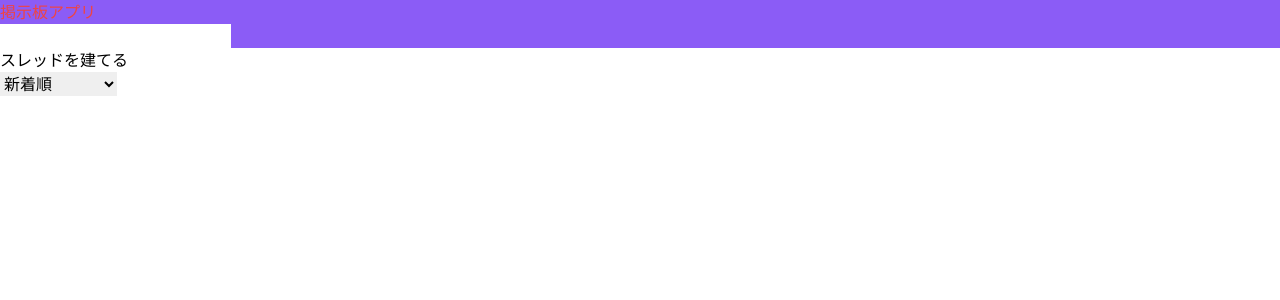
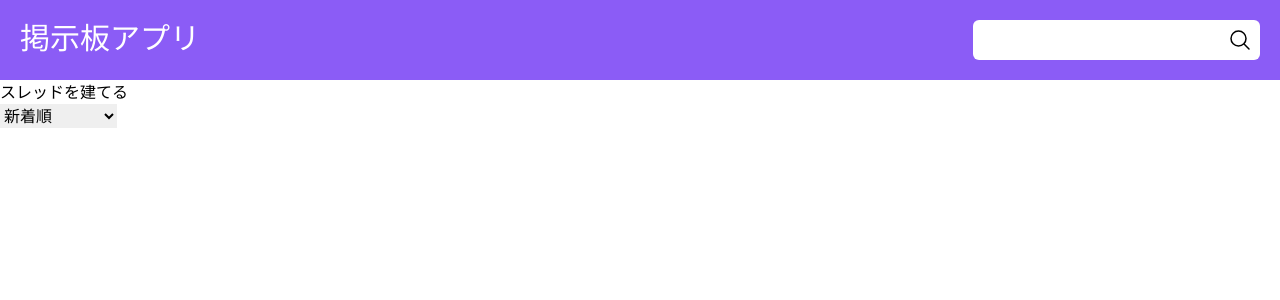
Before and after one commit to Yuga193/-Bulletinboard-Work, a Flask app: page / in a window 1280 px wide. Shown: the top 300 px of the page. Run offline with Flask 3, Linux system fonts and the light colour scheme.

Commit message:
layout 仮完成

```diff
--- a/app/app.py
+++ b/app/app.py
@@ -6,7 +6,7 @@ app = Flask(__name__)
 def main():
     return render_template("html/main.html")
 
-@app.route("/a")
+@app.route("/build")
 def build():
     return render_template("html/build.html")
 
--- a/app/static/dist/output.css
+++ b/app/static/dist/output.css
@@ -544,8 +544,204 @@ video {
   position: static;
 }
 
+.right-auto {
+  right: auto;
+}
+
+.right-full {
+  right: 100%;
+}
+
+.right-10 {
+  right: 2.5rem;
+}
+
+.float-right {
+  float: right;
+}
+
+.mx-auto {
+  margin-left: auto;
+  margin-right: auto;
+}
+
 .block {
   display: block;
+}
+
+.flex {
+  display: flex;
+}
+
+.h-12 {
+  height: 3rem;
+}
+
+.h-5 {
+  height: 1.25rem;
+}
+
+.h-6 {
+  height: 1.5rem;
+}
+
+.min-h-screen {
+  min-height: 100vh;
+}
+
+.w-12 {
+  width: 3rem;
+}
+
+.w-24 {
+  width: 6rem;
+}
+
+.w-5 {
+  width: 1.25rem;
+}
+
+.w-full {
+  width: 100%;
+}
+
+.w-1\/12 {
+  width: 8.333333%;
+}
+
+.w-6 {
+  width: 1.5rem;
+}
+
+.w-0 {
+  width: 0px;
+}
+
+.w-3 {
+  width: 0.75rem;
+}
+
+.w-1\/4 {
+  width: 25%;
+}
+
+.w-1\/3 {
+  width: 33.333333%;
+}
+
+.max-w-md {
+  max-width: 28rem;
+}
+
+.cursor-not-allowed {
+  cursor: not-allowed;
+}
+
+.flex-row {
+  flex-direction: row;
+}
+
+.flex-col {
+  flex-direction: column;
+}
+
+.flex-col-reverse {
+  flex-direction: column-reverse;
+}
+
+.items-end {
+  align-items: flex-end;
+}
+
+.items-center {
+  align-items: center;
+}
+
+.justify-normal {
+  justify-content: normal;
+}
+
+.justify-end {
+  justify-content: flex-end;
+}
+
+.justify-center {
+  justify-content: center;
+}
+
+.justify-between {
+  justify-content: space-between;
+}
+
+.justify-around {
+  justify-content: space-around;
+}
+
+.justify-evenly {
+  justify-content: space-evenly;
+}
+
+.justify-stretch {
+  justify-content: stretch;
+}
+
+.gap-y-10 {
+  row-gap: 2.5rem;
+}
+
+.rounded-full {
+  border-radius: 9999px;
+}
+
+.rounded-lg {
+  border-radius: 0.5rem;
+}
+
+.rounded-sm {
+  border-radius: 0.125rem;
+}
+
+.rounded-r-lg {
+  border-top-right-radius: 0.5rem;
+  border-bottom-right-radius: 0.5rem;
+}
+
+.rounded-s-md {
+  border-start-start-radius: 0.375rem;
+  border-end-start-radius: 0.375rem;
+}
+
+.rounded-e-md {
+  border-start-end-radius: 0.375rem;
+  border-end-end-radius: 0.375rem;
+}
+
+.rounded-ee-md {
+  border-end-end-radius: 0.375rem;
+}
+
+.rounded-ee {
+  border-end-end-radius: 0.25rem;
+}
+
+.bg-blue-500 {
+  --tw-bg-opacity: 1;
+  background-color: rgb(59 130 246 / var(--tw-bg-opacity));
+}
+
+.bg-gray-500 {
+  --tw-bg-opacity: 1;
+  background-color: rgb(107 114 128 / var(--tw-bg-opacity));
+}
+
+.bg-green-100 {
+  --tw-bg-opacity: 1;
+  background-color: rgb(220 252 231 / var(--tw-bg-opacity));
+}
+
+.bg-purple-500 {
+  --tw-bg-opacity: 1;
+  background-color: rgb(168 85 247 / var(--tw-bg-opacity));
 }
 
 .bg-violet-500 {
@@ -553,7 +749,90 @@ video {
   background-color: rgb(139 92 246 / var(--tw-bg-opacity));
 }
 
+.bg-white {
+  --tw-bg-opacity: 1;
+  background-color: rgb(255 255 255 / var(--tw-bg-opacity));
+}
+
+.bg-cyan-500 {
+  --tw-bg-opacity: 1;
+  background-color: rgb(6 182 212 / var(--tw-bg-opacity));
+}
+
+.bg-gradient-to-br {
+  background-image: linear-gradient(to bottom right, var(--tw-gradient-stops));
+}
+
+.from-cyan-100 {
+  --tw-gradient-from: #cffafe var(--tw-gradient-from-position);
+  --tw-gradient-to: rgb(207 250 254 / 0) var(--tw-gradient-to-position);
+  --tw-gradient-stops: var(--tw-gradient-from), var(--tw-gradient-to);
+}
+
+.via-pink-200 {
+  --tw-gradient-to: rgb(251 207 232 / 0)  var(--tw-gradient-to-position);
+  --tw-gradient-stops: var(--tw-gradient-from), #fbcfe8 var(--tw-gradient-via-position), var(--tw-gradient-to);
+}
+
+.to-yellow-200 {
+  --tw-gradient-to: #fef08a var(--tw-gradient-to-position);
+}
+
+.p-4 {
+  padding: 1rem;
+}
+
+.p-3 {
+  padding: 0.75rem;
+}
+
+.p-5 {
+  padding: 1.25rem;
+}
+
+.p-52 {
+  padding: 13rem;
+}
+
+.p-1 {
+  padding: 0.25rem;
+}
+
+.p-2 {
+  padding: 0.5rem;
+}
+
+.px-4 {
+  padding-left: 1rem;
+  padding-right: 1rem;
+}
+
+.py-1 {
+  padding-top: 0.25rem;
+  padding-bottom: 0.25rem;
+}
+
+.text-3xl {
+  font-size: 1.875rem;
+  line-height: 2.25rem;
+}
+
+.text-gray-800 {
+  --tw-text-opacity: 1;
+  color: rgb(31 41 55 / var(--tw-text-opacity));
+}
+
 .text-red-500 {
   --tw-text-opacity: 1;
   color: rgb(239 68 68 / var(--tw-text-opacity));
 }
+
+.text-white {
+  --tw-text-opacity: 1;
+  color: rgb(255 255 255 / var(--tw-text-opacity));
+}
+
+.focus\:outline-none:focus {
+  outline: 2px solid transparent;
+  outline-offset: 2px;
+}
--- a/app/templates/html/layout.html
+++ b/app/templates/html/layout.html
@@ -7,11 +7,18 @@
 </head>
 <body>
 <header>
-    <div class="bg-violet-500">
+    <div class="flex flex-row justify-between p-5 bg-violet-500">
         <a href="http://127.0.0.1:6060/">
-            <h1 class="text-red-500">掲示板アプリ</h1>
+            <h1 class="text-3xl text-white">掲示板アプリ</h1>
         </a>
-        <input type="text" class="Search"/>
+        <div class="flex flex-row">
+            <input type="text" class="flex rounded-s-md p-2"/>
+            <button type="button" class="flex rounded-e-md items-center bg-white p-2">
+                <svg xmlns="http://www.w3.org/2000/svg" fill="none" viewBox="0 0 24 24" stroke-width="1.5" stroke="currentColor" class="w-6 h-6">
+                    <path stroke-linecap="round" stroke-linejoin="round" d="M21 21l-5.197-5.197m0 0A7.5 7.5 0 105.196 5.196a7.5 7.5 0 0010.607 10.607z" />
+                </svg>
+            </button>
+        </div>
     </div>
 </header>
 
```
Also changed, not shown: app/static/image/search.png (deleted), 1 other file.
